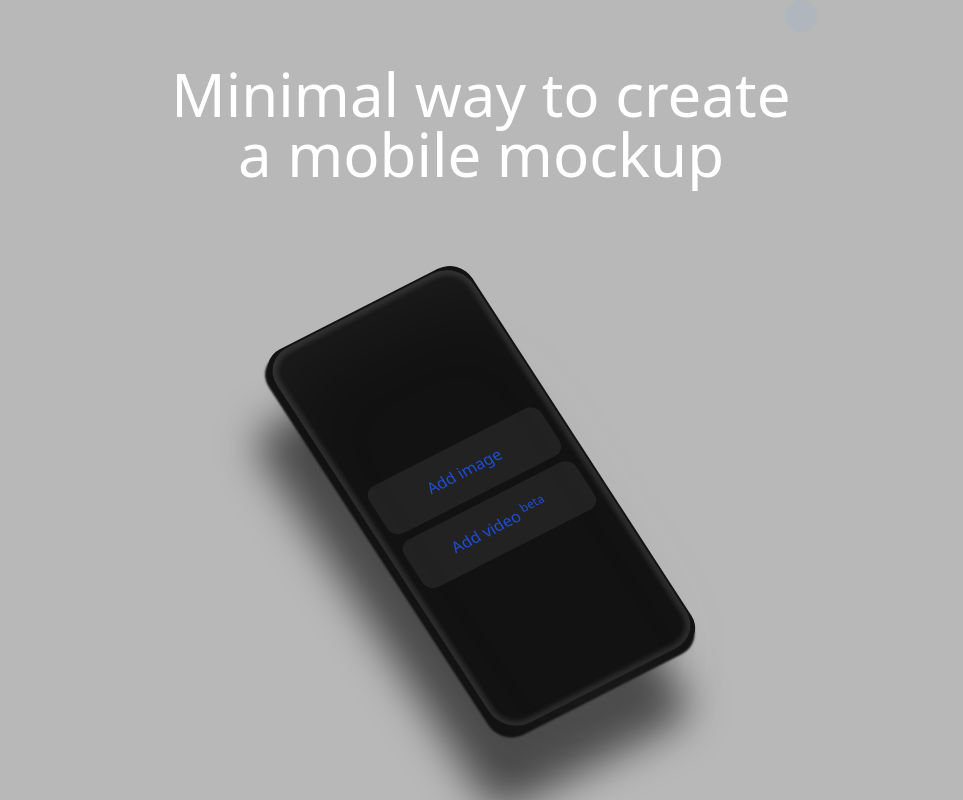
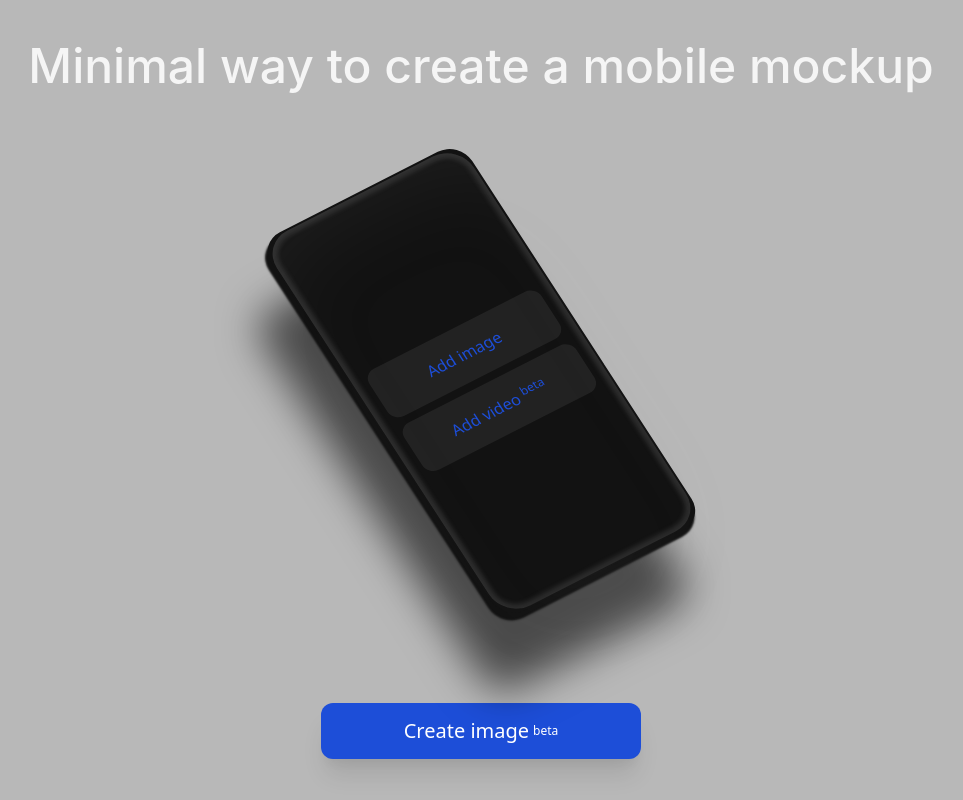
Before and after one commit to SimonBarak/minimalscreen, a website built with webpack: page index.html in a window 1280 px wide. Shown: the top 800 px of the page, without its empty margins (159-1122 px from the left). Built offline with nearby package versions, Linux system fonts and the light colour scheme; what @jaames/iro would draw is missing.

Commit message:
update H1

```diff
--- a/index.html
+++ b/index.html
@@ -215,9 +215,9 @@
   </head>
   <body>
     <main>
-      <section class="relative py-10 md:py-16 max-w-2xl m-auto">
+      <section class="relative m-auto">
         <h1
-          class="text-center px-2 text-4xl ms:text-5xl md:text-6xl font-medium focus:outline-none focus:border-none focus:shadow-outline-none"
+          class="focus:outline-none focus:border-none focus:shadow-outline-none"
           contenteditable="true"
         >
           Minimal way to create a&nbsp;mobile mockup
--- a/src/index.css
+++ b/src/index.css
@@ -3,6 +3,16 @@
 @tailwind components;
 
 @tailwind utilities;
+
+h1 {
+  font-family: "Inter";
+  font-weight: 500;
+  font-size: 3em;
+  color: rgb(245 245 245);
+  text-align: center;
+  padding: 0.75em 0.25em;
+  line-height: initial;
+}
 
 :root {
   --bg-color: rgb(184, 184, 184);
```
Also changed, not shown: dist/main.css.
